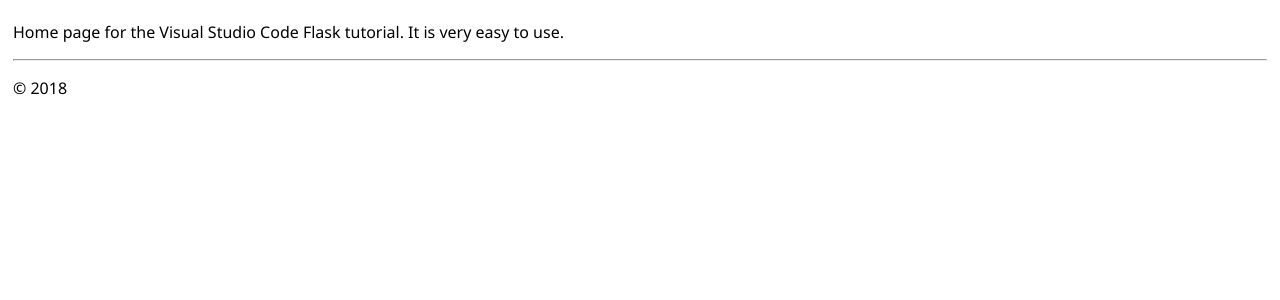
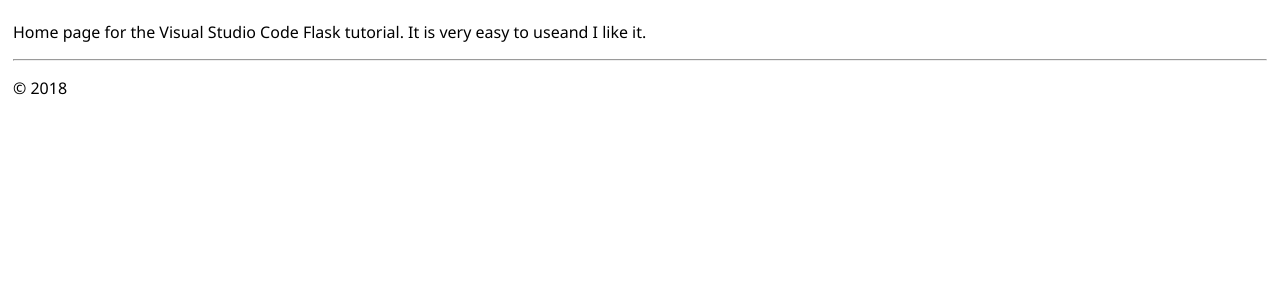
Before and after one commit to ahmedsatti101/Flask, a Flask app: page / in a window 1280 px wide. Shown: the part 47-347 px from the top of the page. Run offline with Flask 2, Linux system fonts and the light colour scheme.

Commit message:
Another meassage

```diff
--- a/templates/home.html
+++ b/templates/home.html
@@ -3,5 +3,5 @@
 Home
 {% endblock %}
 {% block content %}
-<p>Home page for the Visual Studio Code Flask tutorial. It is very easy to use.</p>
+<p>Home page for the Visual Studio Code Flask tutorial. It is very easy to useand I like it.</p>
 {% endblock %}
```
